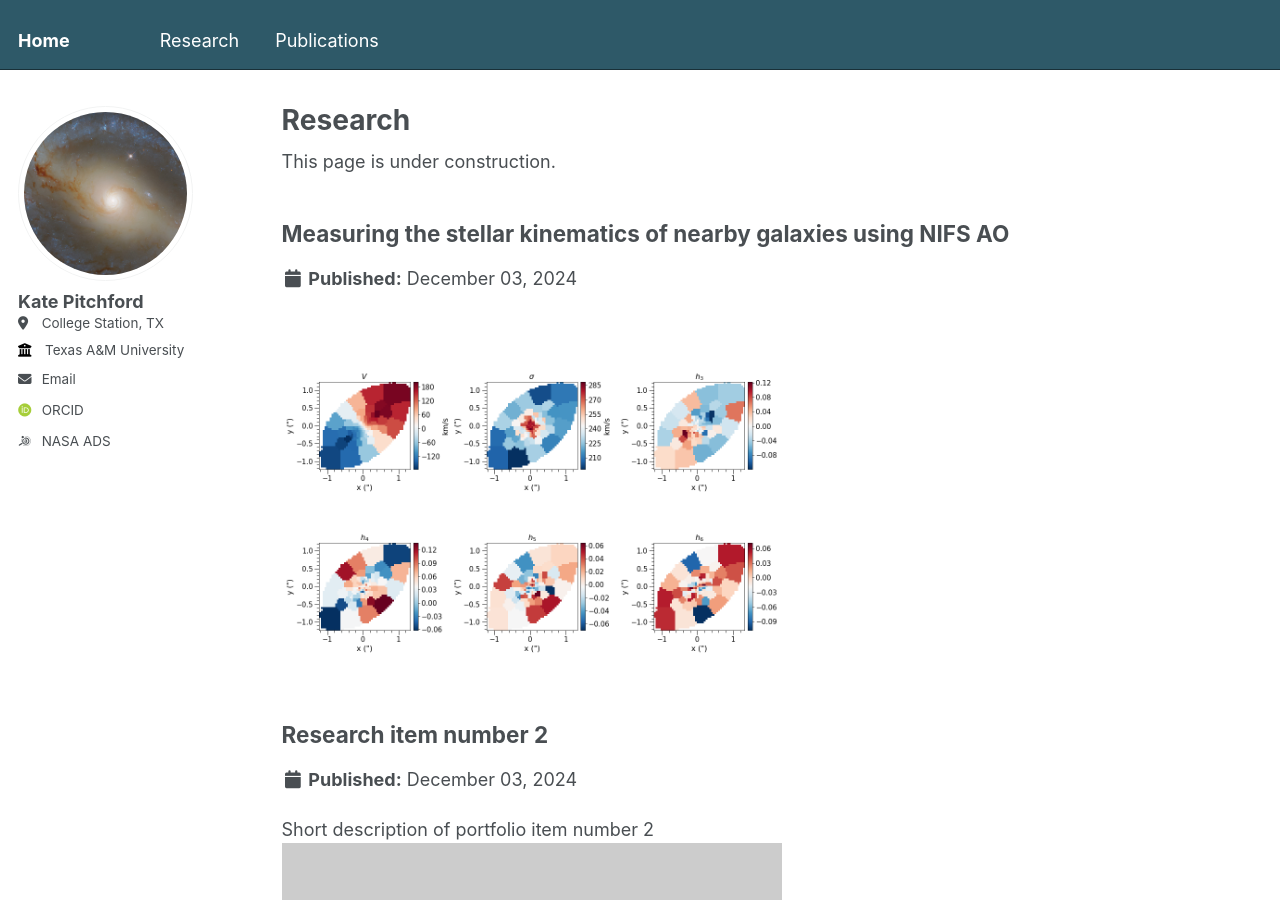
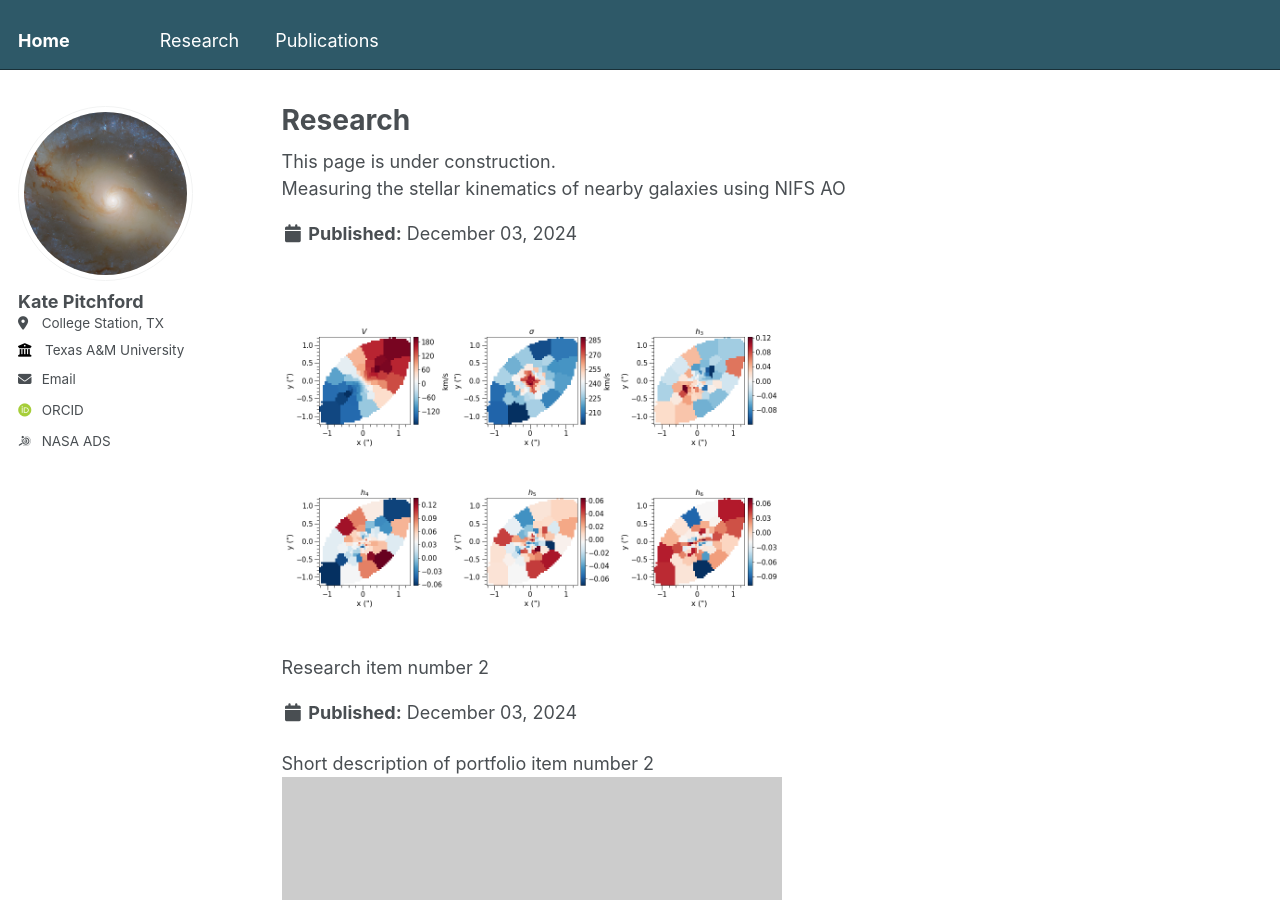
Before and after one commit to lkpitchford/lkpitchford.github.io, a Jekyll site: the page built from _pages/research.html, in a window 1280 px wide and 900 px high. Built offline with Jekyll 4.4.1, drawn with Linux system fonts in a browser that asks for light colours; some web fonts are replaced.

Commit message:
Update archive-single-research.html
Change

<h2 class="archive__item-title research-specific-title" itemprop="headline">
      {{ title }}
    </h2>

to just be {{ title }}

```diff
--- a/_includes/archive-single-research.html
+++ b/_includes/archive-single-research.html
@@ -26,9 +26,7 @@
       </div>
     {% endif %}
 
-    <h2 class="archive__item-title research-specific-title" itemprop="headline">
-      {{ title }}
-    </h2>
+    {{ title }}
 
     {% if post.read_time %}
       <p class="page__meta"><i class="fa fa-clock-o" aria-hidden="true"></i> {% include read-time.html %}</p>
```
